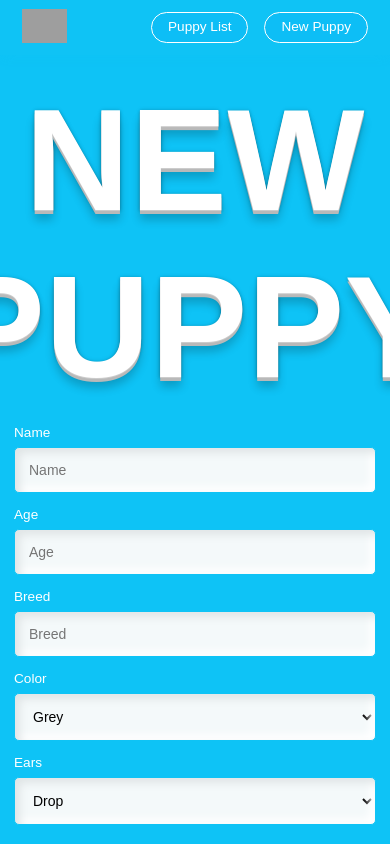
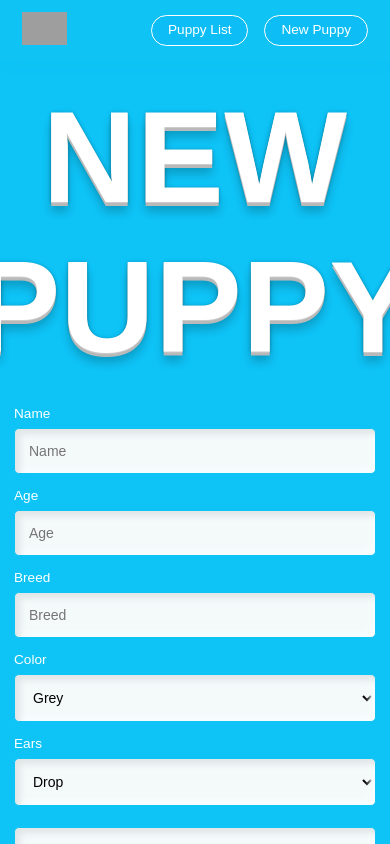
Before and after one commit to whlong1/puppies-front, a React (Create React App) app: page /puppies/new in a window 390 px wide. Built offline with nearby package versions, Linux system fonts and the light colour scheme; grey boxes are pictures that could not be loaded; the HTML template or start-up script is replaced by a standard one.

Commit message:
Adjusted media query break points

```diff
--- a/src/index.css
+++ b/src/index.css
@@ -33,7 +33,7 @@ body {
 nav {
   top: 0;
   width: 100%;
-  height: 55px;
+  height: 60px;
   display: flex;
   position: fixed;
   padding: 7px 14px;
@@ -93,12 +93,12 @@ p {
 h1 {
   cursor: default;
   /* 160 */
-  font-size: 145px;
+  font-size: 130px;
   /* font-size: 160px; */
   font-weight: 700;
   text-align: center;
-  margin-bottom: 28px;
-  margin-bottom: 14px;
+  /* margin-bottom: 30px; */
+  margin-bottom: 24px;
 
   text-shadow:
     0 1px 0 #CCCCCC,
@@ -121,12 +121,12 @@ h1 {
   display: flex;
   color: white;
   min-height: 100%;
-  margin-top: 55px;
+  margin-top: 60px;
   justify-content: flex-start;
 }
 
 ul {
-  gap: 12px;
+  gap: 10px;
   padding: 0;
   width: 100%;
   display: grid;
@@ -136,7 +136,7 @@ ul {
 
 li {
   margin: 5px;
-  height: 225px;
+  height: 230px;
   display: flex;
   cursor: pointer;
   align-items: center;
@@ -177,7 +177,7 @@ input, textarea, select, button {
   border: 1px solid rgb(15, 195, 245);
 
   background: #f4f9fa;
-  box-shadow: inset 5px 5px 8px #e0e5e6, inset -5px -5px 8px #ffffff;
+  box-shadow: inset 5px 5px 6px #e0e5e6, inset -5px -5px 6px #f8fdfe;
 }
 
 input:focus, select:focus, textarea:focus {
@@ -196,13 +196,13 @@ input:focus, select:focus, textarea:focus {
   }
 }
 
-@media only screen and (min-width: 1100px) {
+@media only screen and (min-width: 1000px) {
   .list ul {
     grid-template-columns: repeat(3, 1fr);
   }
 }
 
-@media only screen and (min-width: 1400px) {
+@media only screen and (min-width: 1300px) {
   .list ul {
     grid-template-columns: repeat(4, 1fr);
   }
```
